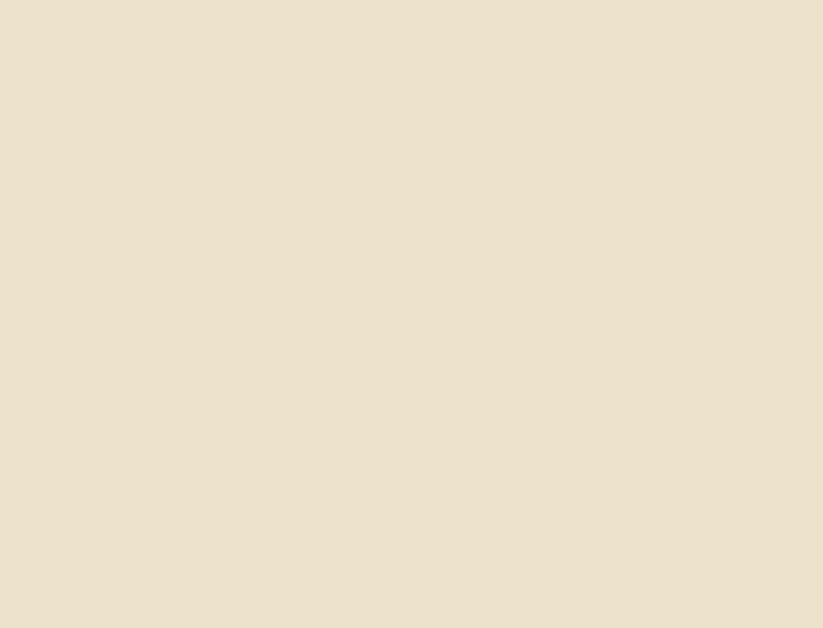
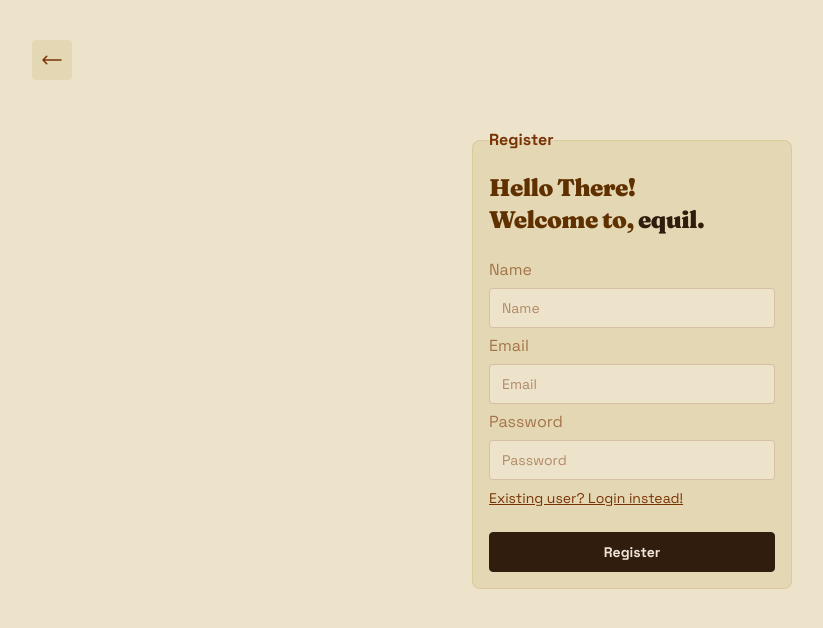
Before and after one commit to saptarshim0123/M8, a React (Vite) app in the folder client/: page /register in a window 1280 px wide. Before the commit this address had no page. Shown: the top 628 px of the page, without its empty margins (8-831 px from the left). Built offline with nearby package versions, Linux system fonts and the light colour scheme.

Commit message:
implemented auth functionality

```diff
--- a/client/package.json
+++ b/client/package.json
@@ -10,13 +10,17 @@
     "preview": "vite preview"
   },
   "dependencies": {
+    "@hookform/resolvers": "^5.2.2",
     "@tailwindcss/vite": "^4.2.1",
     "axios": "^1.13.6",
     "daisyui": "^5.5.19",
     "react": "^19.2.0",
     "react-dom": "^19.2.0",
+    "react-hook-form": "^7.71.2",
+    "react-hot-toast": "^2.6.0",
     "react-router-dom": "^7.13.1",
-    "tailwindcss": "^4.2.1"
+    "tailwindcss": "^4.2.1",
+    "zod": "^4.3.6"
   },
   "devDependencies": {
     "@eslint/js": "^9.39.1",
--- a/client/src/App.jsx
+++ b/client/src/App.jsx
@@ -1,18 +1,22 @@
-import './App.css'
+import './App.css';
 import { Routes, Route } from 'react-router-dom';
-import Landing from './pages/Landing'
+import Landing from './pages/Landing';
+import Login from './pages/Login';
+import Register from './pages/Register';
+import Home from './pages/Home';
+import { Toaster } from 'react-hot-toast';
 
 function App() {
 
   return (
     <>
       <div className="App">
-
+        <Toaster position="top-center" reverseOrder={false} />
         <Routes>
-          {/* This makes Landing the home page (at path "/") */}
           <Route path="/" element={<Landing />} />
-          {/* Example of adding other routes later */}
-          {/* <Route path="/login" element={<Login />} /> */}
+          <Route path="/login" element={<Login />} />
+          <Route path="/register" element={<Register />} />
+          <Route path="/home" element={<Home />} />
         </Routes>
       </div>
     </>
--- /dev/null
+++ b/client/src/api/authAPI.js
@@ -0,0 +1,5 @@
+import api from './axiosInstance'
+
+export const registerUser = (data) => api.post('/auth/register', data);
+export const loginUser = (data) => api.post('/auth/login', data);
+export const getMe = () => api.get('/auth/me');
--- /dev/null
+++ b/client/src/api/axiosInstance.js
@@ -0,0 +1,16 @@
+import axios from 'axios'
+
+const api = axios.create({
+    baseURL: 'http://localhost:3000/api',
+    headers: { 'Content-Type': 'application/json' }
+});
+
+api.interceptors.request.use((config) => {
+    const user = JSON.parse(localStorage.getItem('user'));
+    if (user?.token) {
+        config.headers.Authorization = `Bearer ${user.token}`;
+    }
+    return config;
+})
+
+export default api
--- /dev/null
+++ b/client/src/api/entryAPI.js
@@ -0,0 +1,7 @@
+import api from './axiosInstance'
+
+export const createEntry = (data) => api.post('/entries', data);
+export const getEntries = (search = '') => api.get(`/entries?search=${search}`);
+export const getEntry = (id) => api.get(`/entries/${id}`);
+export const updateEntry = (id, data) => api.put(`/entries/${id}`, data);
+export const deleteEntry = (id) => api.delete(`/entries/${id}`);
--- a/client/src/components/Navbar.jsx
+++ b/client/src/components/LandingNavbar.jsx
@@ -1,3 +1,5 @@
+import { Link } from 'react-router-dom'
+
 const Navbar = ({ onFeaturesClick, onHowItWorksClick }) => {
     return (
         <div className="navbar sticky top-0 z-50 bg-base-100/85 backdrop-blur-md shadow-sm border-b border-base-content/5">
@@ -22,12 +24,16 @@
                 </ul>
             </div>
             <div className="navbar-end gap-2">
-                <button className="btn btn-ghost btn-sm rounded-full font-sans font-medium text-sm hidden sm:flex">
-                    Login
-                </button>
-                <button className="btn btn-primary btn-sm rounded-full font-sans font-semibold text-sm shadow-md shadow-primary/30">
-                    Get started free
-                </button>
+                <Link to="/login">
+                    <button className="btn btn-ghost btn-sm rounded-full font-sans font-medium text-sm sm:flex">
+                        Login
+                    </button>
+                </Link>
+                <Link to="/register">
+                    <button className="btn btn-primary btn-sm rounded-full font-sans font-semibold text-sm shadow-md shadow-primary/30">
+                        Get started free
+                    </button>
+                </Link>
             </div>
         </div>
     );
--- /dev/null
+++ b/client/src/pages/Home.jsx
@@ -0,0 +1,7 @@
+const Home = () => {
+  return (
+    <div>Home</div>
+  )
+}
+
+export default Home;
--- a/client/src/pages/Landing.jsx
+++ b/client/src/pages/Landing.jsx
@@ -4,7 +4,7 @@
 import Hero from '../components/Hero'
 import HowItWorks from '../components/HowItWorks'
 import Testimonials from '../components/Testimonials'
-import Navbar from '../components/Navbar'
+import Navbar from '../components/LandingNavbar'
 
 const Landing = () => {
     const featuresRef = useRef(null);
--- /dev/null
+++ b/client/src/pages/Login.jsx
@@ -0,0 +1,67 @@
+import { useForm } from "react-hook-form";
+import { Link, useNavigate } from "react-router-dom"
+import { loginUser } from "../api/authAPI";
+import { zodResolver } from '@hookform/resolvers/zod';
+import { z } from 'zod';
+
+const schema = z.object({
+    email: z.email('Invalid email address'),
+    password: z.string().min(6, 'Password must be at least 6 characters')
+})
+
+const Login = () => {
+    const navigate = useNavigate();
+
+    const { register, handleSubmit, formState: { errors } } = useForm({
+        resolver: zodResolver(schema),
+    });
+
+    const onSubmit = async (data) => {
+
+        try {
+            const res = await loginUser(data);
+            localStorage.setItem('user', JSON.stringify(res.data));
+            console.log("Login success");
+
+            navigate("/home");
+        } catch (err) {
+            alert(err.response?.data?.message || "Login failed");
+        }
+    }
+
+
+    return (
+        <>
+            <div>
+                <Link to="/">
+                    <button className="btn btn-square m-10">
+                        <svg xmlns="http://www.w3.org/2000/svg" fill="none" viewBox="0 0 24 24" strokeWidth={1.5} stroke="currentColor" className="size-6">
+                            <path strokeLinecap="round" strokeLinejoin="round" d="M6.75 15.75 3 12m0 0 3.75-3.75M3 12h18" />
+                        </svg>
+                    </button>
+                </Link>
+                <form onSubmit={handleSubmit(onSubmit)} className="flex items-center justify-center font-data">
+                    <fieldset className="fieldset bg-base-200 border-base-300 rounded-box w-xs border p-4 text-base">
+                        <legend className="fieldset-legend">Login</legend>
+                        <h1 className="font-heading text-2xl font-black tracking-tight text-primary pb-4">Welcome Back!</h1>
+
+                        <label className="label">Email</label>
+                        <input {...register("email")} type="email" className="input" placeholder="Email" />
+                        {errors.email && <span>{errors.email.message}</span>}
+
+                        <label className="label">Password</label>
+                        <input {...register("password")} type="password" className="input" placeholder="Password" />
+                        {errors.password && <span>{errors.password.message}</span>}
+
+                        <a className="text-sm underline" href="">Forgot password?</a>
+                        <Link to="/register"><small className="text-sm underline" >New user? Register instead!</small></Link>
+
+                        <button className="btn btn-neutral mt-4">Login</button>
+                    </fieldset>
+                </form>
+            </div>
+        </>
+    )
+}
+
+export default Login
--- /dev/null
+++ b/client/src/pages/Register.jsx
@@ -0,0 +1,71 @@
+import { useForm } from "react-hook-form";
+import { Link, useNavigate } from "react-router-dom"
+import { registerUser } from "../api/authAPI";
+import { zodResolver } from '@hookform/resolvers/zod';
+import { z } from 'zod';
+
+const schema = z.object({
+    name: z.string().min(2, "Name is too short").max(20, "Name can't be more than 20 characters"),
+    email: z.email('Invalid email address'),
+    password: z.string()
+        .min(6, 'Password must be at least 6 characters')
+        .regex(/[A-Z]/, "Password must contain at least one uppercase letter")
+        .regex(/[0-9]/, "Password must contain at least one number")
+        .regex(/[^A-Za-z0-9]/, "Password must contain at least one special character")
+})
+
+const Register = () => {
+    const navigate = useNavigate();
+
+    const { register, handleSubmit, formState: { errors } } = useForm({
+        resolver: zodResolver(schema),
+    });
+
+    const onSubmit = async (data) => {
+        try {
+            const res = await registerUser(data);
+            localStorage.setItem('user', JSON.stringify(res.data));
+            console.log("Registration success!");
+
+            navigate("/login");
+        } catch (err) {
+            alert(err.response?.data?.message || "Login failed");
+        }
+    }
+
+    return (
+        <div>
+            <Link to="/">
+                <button className="btn btn-square m-10">
+                    <svg xmlns="http://www.w3.org/2000/svg" fill="none" viewBox="0 0 24 24" strokeWidth={1.5} stroke="currentColor" className="size-6">
+                        <path strokeLinecap="round" strokeLinejoin="round" d="M6.75 15.75 3 12m0 0 3.75-3.75M3 12h18" />
+                    </svg>
+                </button>
+            </Link>
+            <form onSubmit={handleSubmit(onSubmit)} className="flex items-center justify-center font-data">
+                <fieldset className="fieldset bg-base-200 border-base-300 rounded-box w-xs border p-4 text-base">
+                    <legend className="fieldset-legend">Register</legend>
+                    <h1 className="font-heading text-2xl font-black tracking-tight text-primary pb-4">Hello There!<br></br>Welcome to, <span className="text-neutral">equil.</span></h1>
+
+                    <label className="label">Name</label>
+                    <input {...register("name")} type="text" className="input" placeholder="Name" />
+                    {errors.name && <span>{errors.name.message}</span>}
+
+                    <label className="label">Email</label>
+                    <input {...register("email")} type="email" className="input" placeholder="Email" />
+                    {errors.email && <span>{errors.email.message}</span>}
+
+                    <label className="label">Password</label>
+                    <input {...register("password")} type="password" className="input" placeholder="Password" />
+                    {errors.password && <span>{errors.password.message}</span>}
+
+                    <Link to="/login"><small className="text-sm underline">Existing user? Login instead!</small></Link>
+
+                    <button className="btn btn-neutral mt-4">Register</button>
+                </fieldset>
+            </form>
+        </div>
+    )
+}
+
+export default Register
```
Also changed, not shown: client/src/components/Hero.jsx (+8 -10 lines), 1 other file (tests, documents, lock files or other folders).
